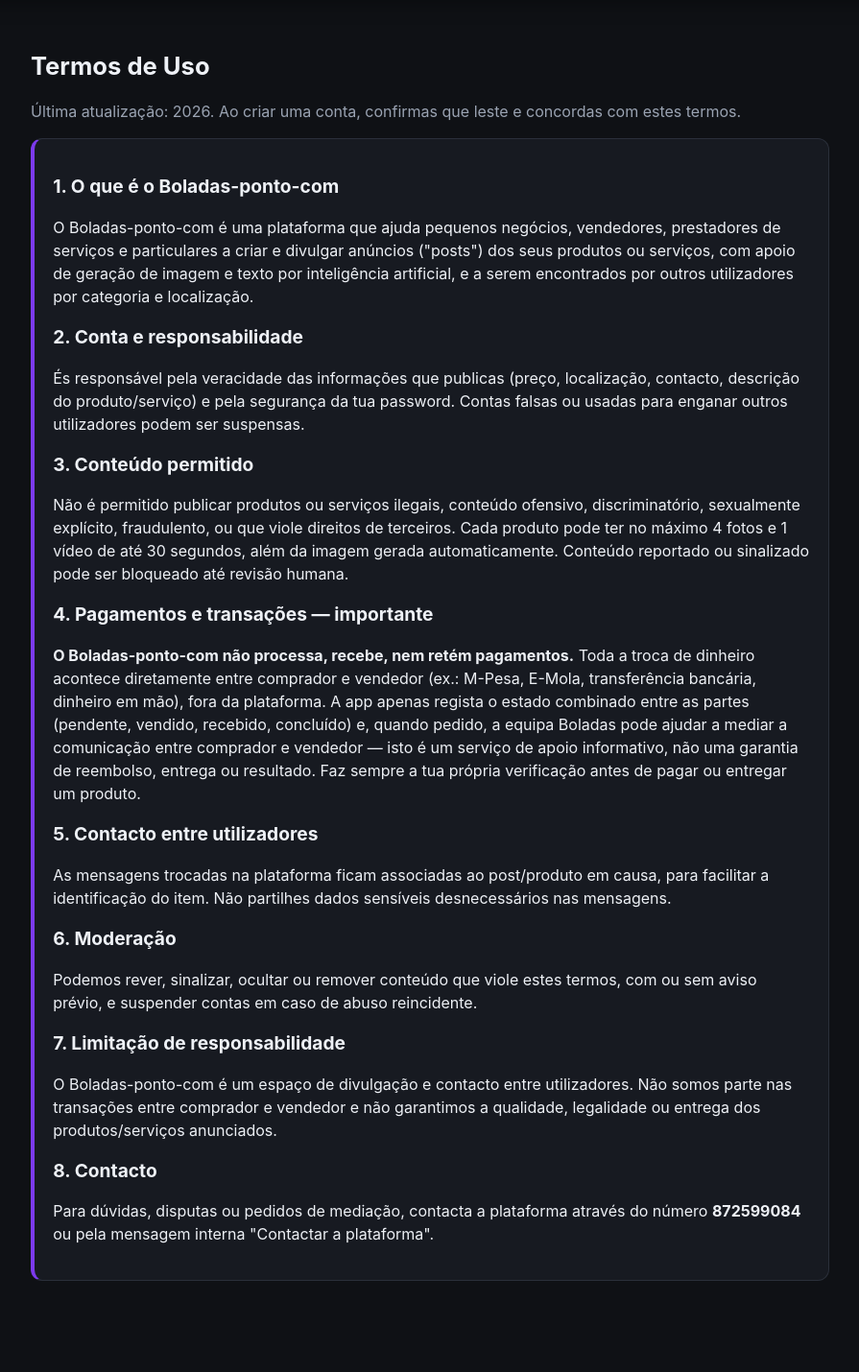
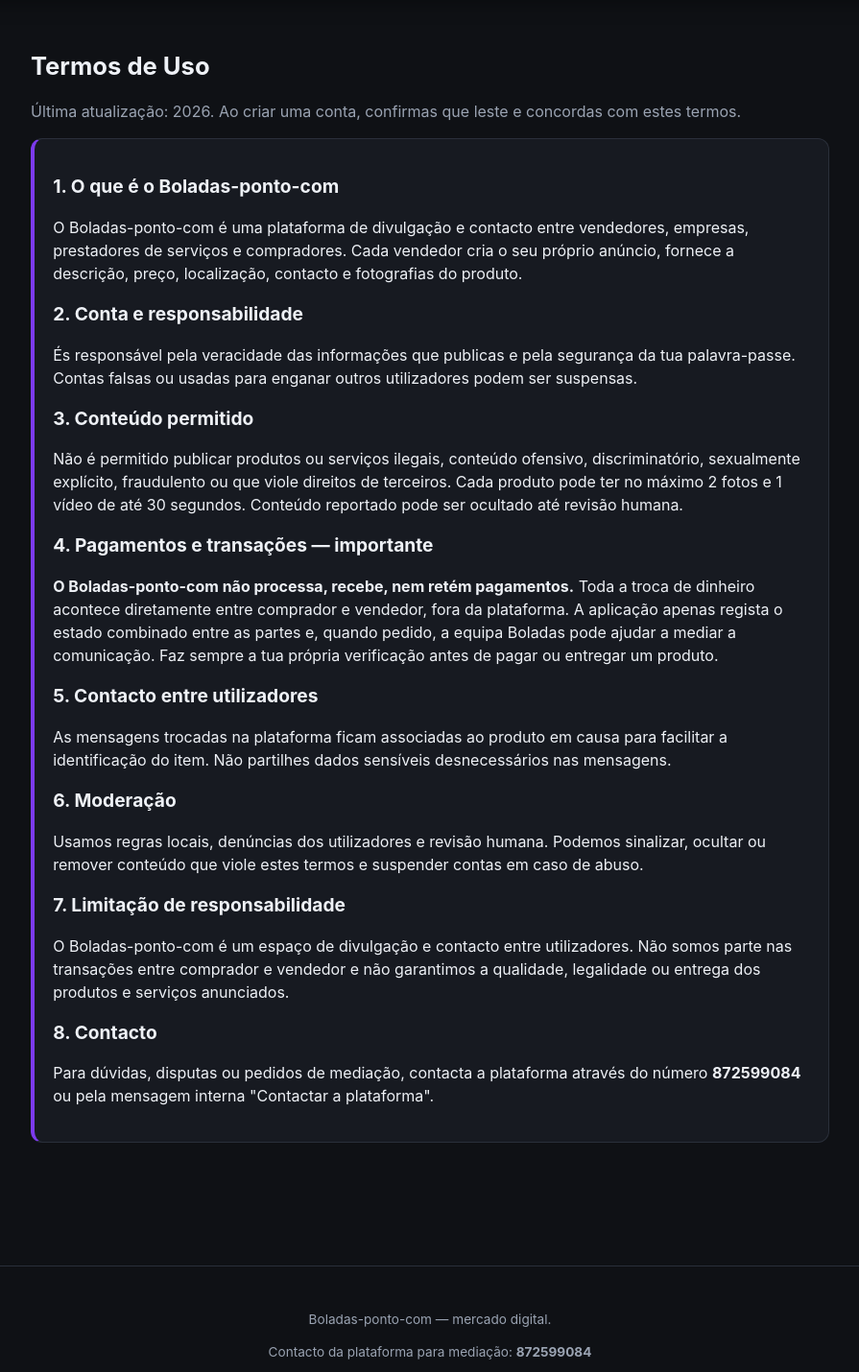
Before and after one commit to Progaminy/boladas-ponto-com, a FastAPI app: page /termos in a window 1280 px wide. Shown: the part 59-1489 px from the top of the page at 96% size, without its empty margins (192-1087 px from the left). Run offline with FastAPI, Linux system fonts and the light colour scheme.

Commit message:
Remove AI from terms

```diff
--- a/app/templates/terms.html
+++ b/app/templates/terms.html
@@ -6,44 +6,39 @@
 
 <div class="card">
   <h2>1. O que é o Boladas-ponto-com</h2>
-  <p>O Boladas-ponto-com é uma plataforma que ajuda pequenos negócios, vendedores, prestadores
-  de serviços e particulares a criar e divulgar anúncios ("posts") dos seus produtos ou
-  serviços, com apoio de geração de imagem e texto por inteligência artificial, e a serem
-  encontrados por outros utilizadores por categoria e localização.</p>
+  <p>O Boladas-ponto-com é uma plataforma de divulgação e contacto entre vendedores,
+  empresas, prestadores de serviços e compradores. Cada vendedor cria o seu próprio
+  anúncio, fornece a descrição, preço, localização, contacto e fotografias do produto.</p>
 
   <h2>2. Conta e responsabilidade</h2>
-  <p>És responsável pela veracidade das informações que publicas (preço, localização,
-  contacto, descrição do produto/serviço) e pela segurança da tua password. Contas falsas ou
-  usadas para enganar outros utilizadores podem ser suspensas.</p>
+  <p>És responsável pela veracidade das informações que publicas e pela segurança da tua
+  palavra-passe. Contas falsas ou usadas para enganar outros utilizadores podem ser suspensas.</p>
 
   <h2>3. Conteúdo permitido</h2>
-  <p>Não é permitido publicar produtos ou serviços ilegais, conteúdo ofensivo, discriminatório,
-  sexualmente explícito, fraudulento, ou que viole direitos de terceiros. Cada produto pode ter
-  no máximo 4 fotos e 1 vídeo de até 30 segundos, além da imagem gerada automaticamente.
-  Conteúdo reportado ou sinalizado pode ser bloqueado até revisão humana.</p>
+  <p>Não é permitido publicar produtos ou serviços ilegais, conteúdo ofensivo,
+  discriminatório, sexualmente explícito, fraudulento ou que viole direitos de terceiros.
+  Cada produto pode ter no máximo 2 fotos e 1 vídeo de até 30 segundos. Conteúdo reportado
+  pode ser ocultado até revisão humana.</p>
 
   <h2>4. Pagamentos e transações — importante</h2>
   <p><strong>O Boladas-ponto-com não processa, recebe, nem retém pagamentos.</strong> Toda a
-  troca de dinheiro acontece diretamente entre comprador e vendedor (ex.: M-Pesa, E-Mola,
-  transferência bancária, dinheiro em mão), fora da plataforma. A app apenas regista o estado
-  combinado entre as partes (pendente, vendido, recebido, concluído) e, quando pedido, a
-  equipa Boladas pode ajudar a mediar a comunicação entre comprador e vendedor — isto é um
-  serviço de apoio informativo, não uma garantia de reembolso, entrega ou resultado. Faz
-  sempre a tua própria verificação antes de pagar ou entregar um produto.</p>
+  troca de dinheiro acontece diretamente entre comprador e vendedor, fora da plataforma.
+  A aplicação apenas regista o estado combinado entre as partes e, quando pedido, a equipa
+  Boladas pode ajudar a mediar a comunicação. Faz sempre a tua própria verificação antes de
+  pagar ou entregar um produto.</p>
 
   <h2>5. Contacto entre utilizadores</h2>
-  <p>As mensagens trocadas na plataforma ficam associadas ao post/produto em causa, para
-  facilitar a identificação do item. Não partilhes dados sensíveis desnecessários nas
-  mensagens.</p>
+  <p>As mensagens trocadas na plataforma ficam associadas ao produto em causa para facilitar
+  a identificação do item. Não partilhes dados sensíveis desnecessários nas mensagens.</p>
 
   <h2>6. Moderação</h2>
-  <p>Podemos rever, sinalizar, ocultar ou remover conteúdo que viole estes termos, com ou sem
-  aviso prévio, e suspender contas em caso de abuso reincidente.</p>
+  <p>Usamos regras locais, denúncias dos utilizadores e revisão humana. Podemos sinalizar,
+  ocultar ou remover conteúdo que viole estes termos e suspender contas em caso de abuso.</p>
 
   <h2>7. Limitação de responsabilidade</h2>
   <p>O Boladas-ponto-com é um espaço de divulgação e contacto entre utilizadores. Não somos
-  parte nas transações entre comprador e vendedor e não garantimos a qualidade, legalidade ou
-  entrega dos produtos/serviços anunciados.</p>
+  parte nas transações entre comprador e vendedor e não garantimos a qualidade, legalidade
+  ou entrega dos produtos e serviços anunciados.</p>
 
   <h2>8. Contacto</h2>
   <p>Para dúvidas, disputas ou pedidos de mediação, contacta a plataforma através do número
```
